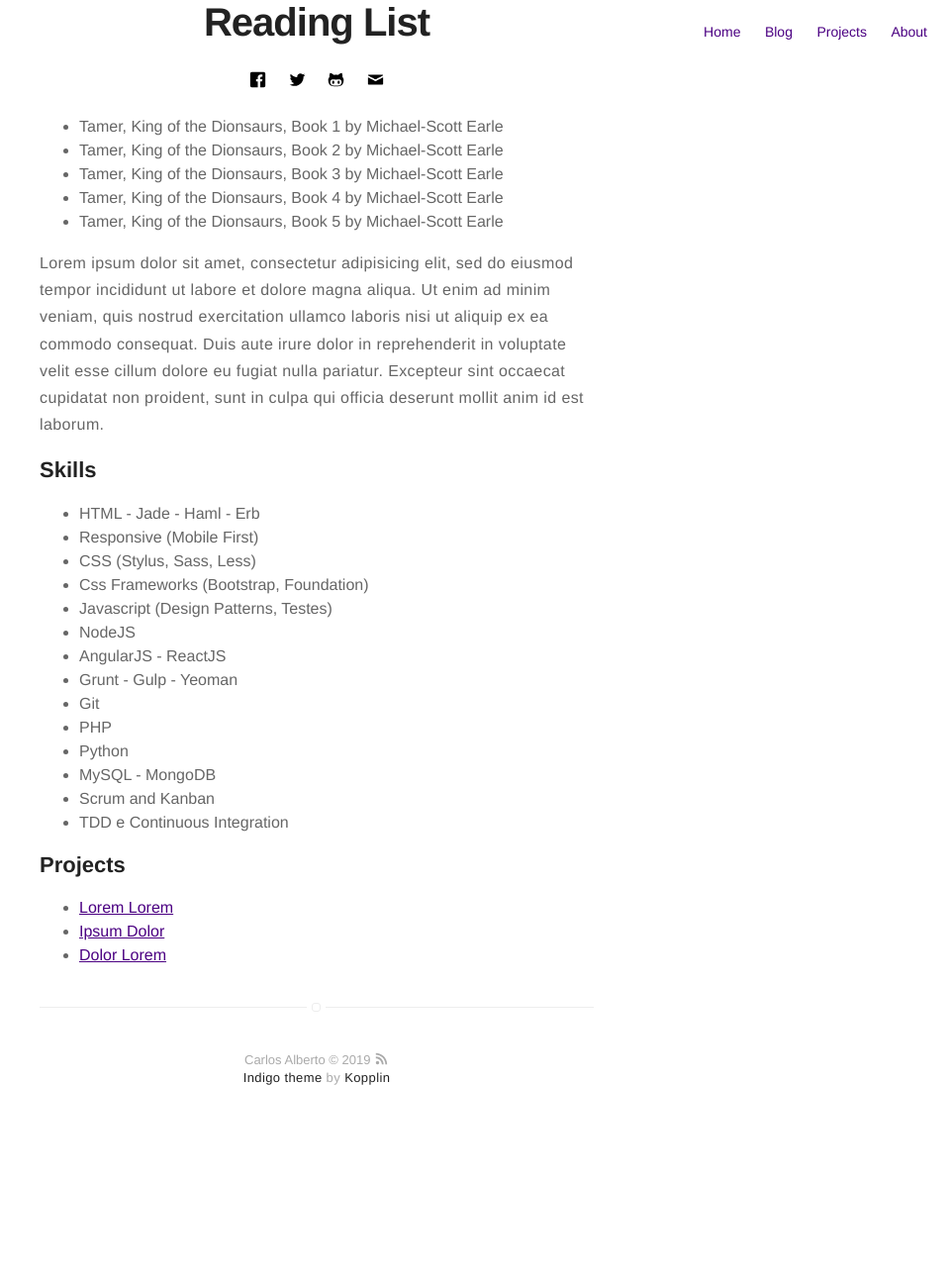
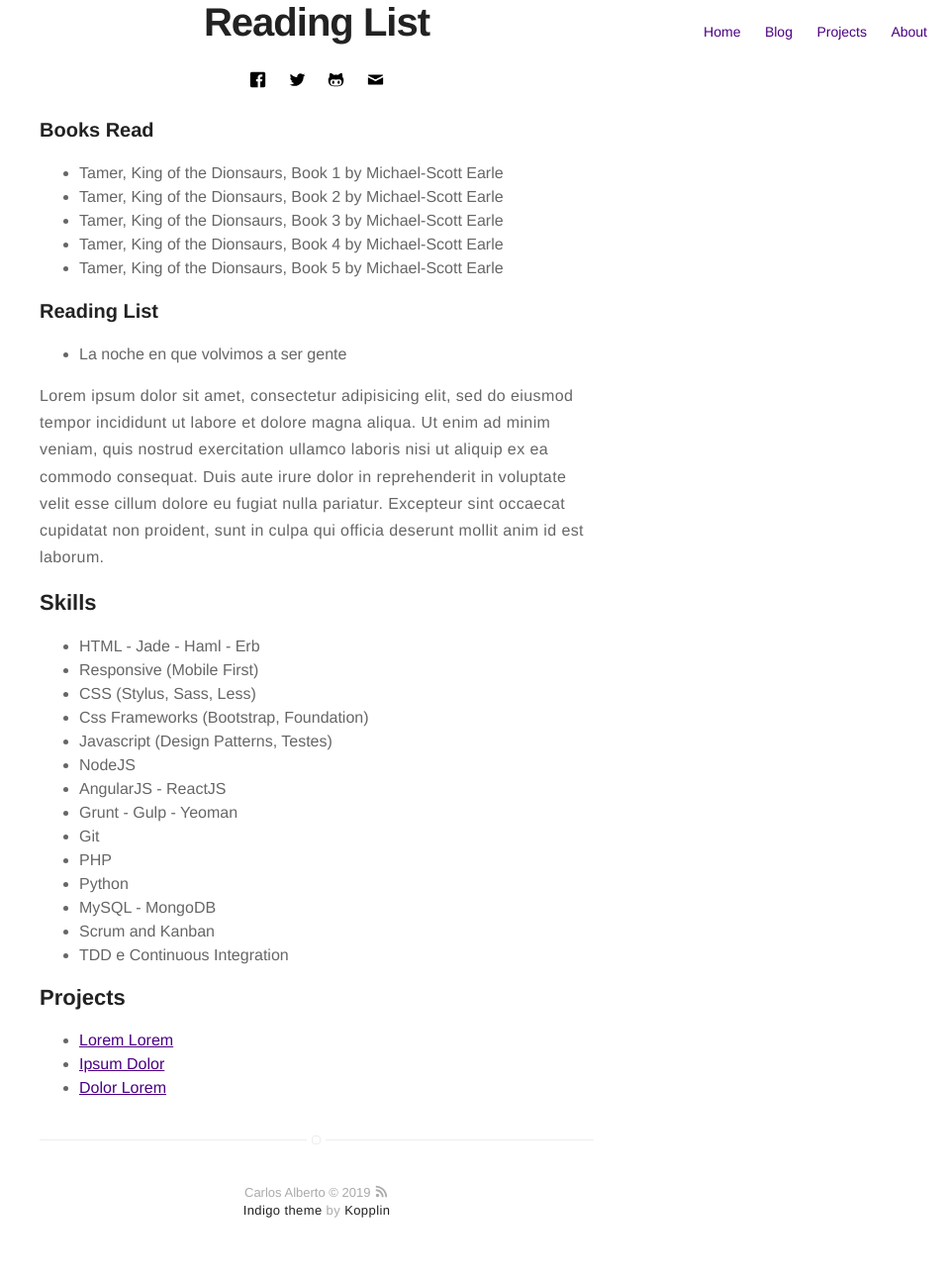
Before and after one commit to caalbert/caalbert.github.io, a Jekyll site: the page built from reading.md, in a window 1280 px wide. Shown: the whole page at 99% size, without its empty margins (320-1280 px from the left). Built offline with Jekyll 4.4.1, drawn with Linux system fonts in a browser that asks for light colours; before the commit the page ends 1160 px from its top, so only the background shows below that.

Commit message:
reading page

```diff
--- a/reading.md
+++ b/reading.md
@@ -3,12 +3,18 @@ title: Reading List
 layout: page
 permalink: /reading/index.html
 ---
+
+### Books Read
+
 - Tamer, King of the Dionsaurs, Book 1 by Michael-Scott Earle
 - Tamer, King of the Dionsaurs, Book 2 by Michael-Scott Earle
 - Tamer, King of the Dionsaurs, Book 3 by Michael-Scott Earle
 - Tamer, King of the Dionsaurs, Book 4 by Michael-Scott Earle
 - Tamer, King of the Dionsaurs, Book 5 by Michael-Scott Earle
 
+### Reading List
+
+- La noche en que volvimos a ser gente
 
 <p>Lorem ipsum dolor sit amet, consectetur adipisicing elit, sed do eiusmod
 tempor incididunt ut labore et dolore magna aliqua. Ut enim ad minim veniam,
```
